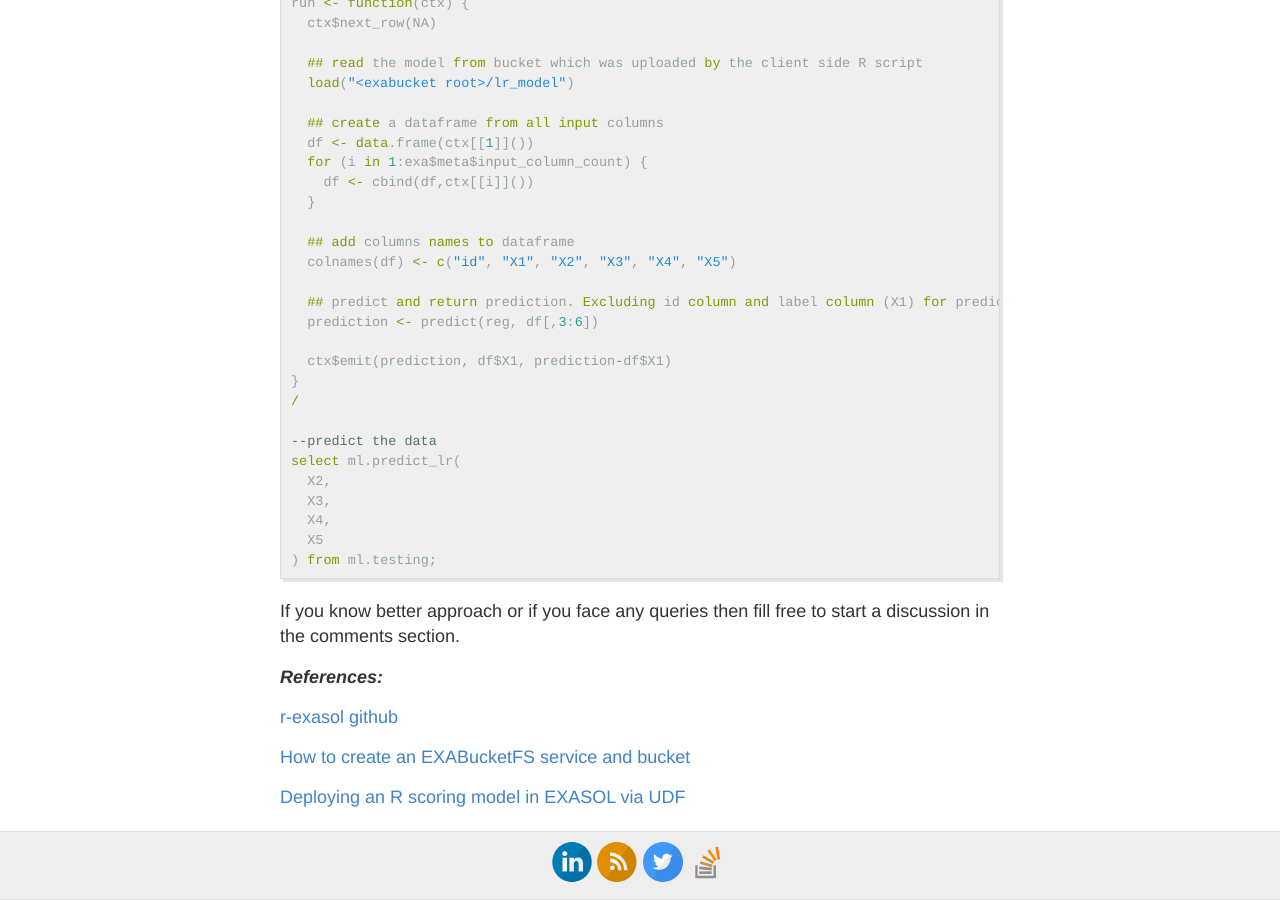
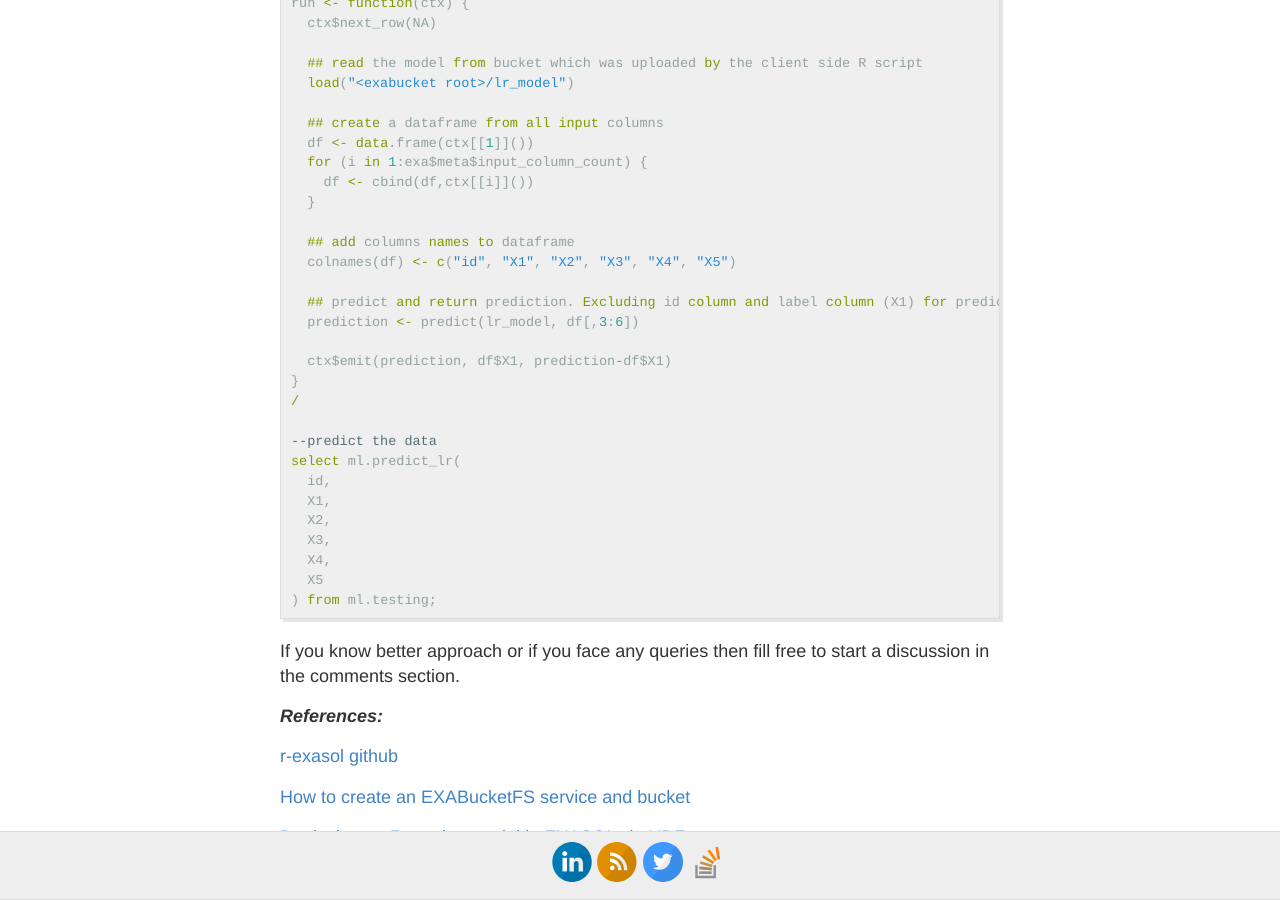
Before and after one commit to geekprompt/geekprompt.github.io, a Jekyll site: the page built from _posts/2017-09-09-Linear Regression With Exasol.markdown, in a window 1280 px wide and 900 px high, scrolled down 3803 px. Built offline with Jekyll 4.4.1, drawn with Linux system fonts in a browser that asks for light colours; comment, search, counter and statistics services are not loaded.

Commit message:
applying fixes suggested in comments

```diff
--- a/_posts/2017-09-09-Linear Regression With Exasol.markdown
+++ b/_posts/2017-09-09-Linear Regression With Exasol.markdown
@@ -198,7 +198,7 @@ run <- function(ctx) {
   colnames(df) <- c("id", "X1", "X2", "X3", "X4", "X5")
 
   ## predict and return prediction. Excluding id column and label column (X1) for prediction
-  prediction <- predict(reg, df[,3:6])
+  prediction <- predict(lr_model, df[,3:6])
 
   ctx$emit(prediction, df$X1, prediction-df$X1)
 }
@@ -206,6 +206,8 @@ run <- function(ctx) {
 
 --predict the data
 select ml.predict_lr(
+  id,
+  X1,
   X2,
   X3,
   X4,
```
